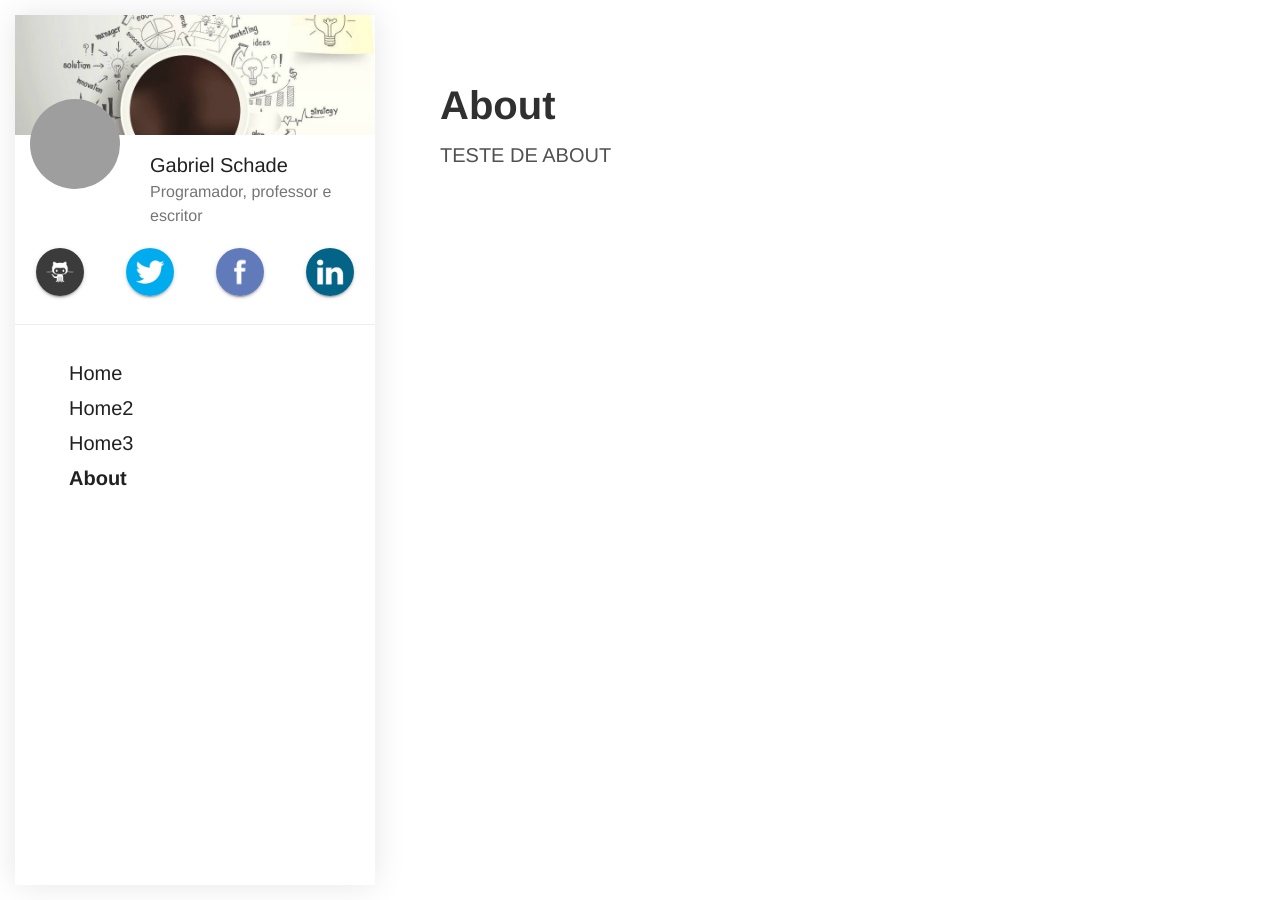
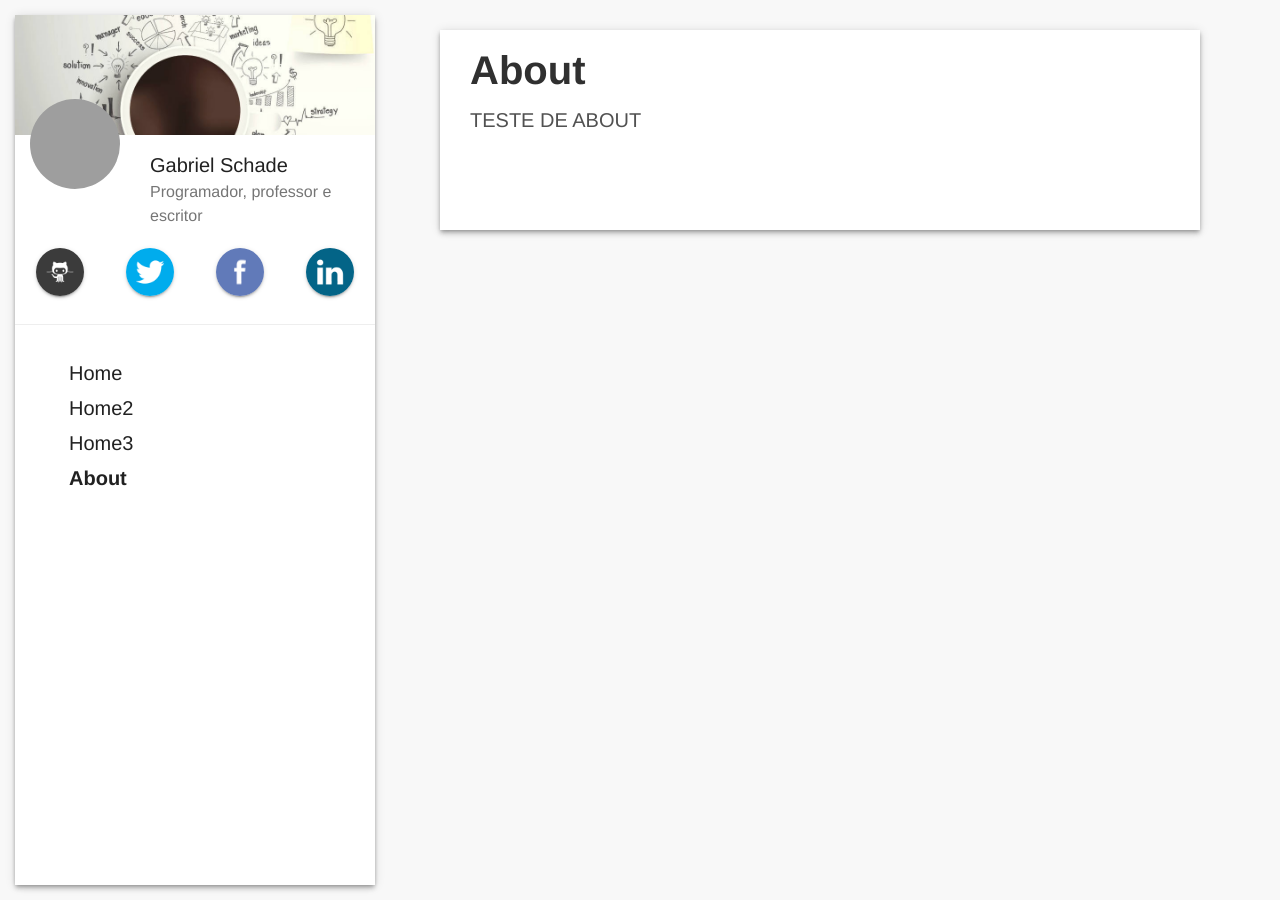
Before and after one commit to gabrielschade/gabrielschade.github.io, a Jekyll site: the page built from about.md, in a window 1280 px wide. Built offline with Jekyll 4.4.1, drawn with Linux system fonts in a browser that asks for light colours; nearby versions of some CDN libraries; comment, search, counter and statistics services are not loaded; grey boxes are pictures that could not be loaded.

Commit message:
content-card

```diff
--- a/_includes/sidebar.html
+++ b/_includes/sidebar.html
@@ -1,4 +1,4 @@
-<div class="sidebar">
+<div class="sidebar z-depth-2">
 
     <div class="row no-bottom">
         <div class="col s12 background"></div>
--- a/_layouts/default.html
+++ b/_layouts/default.html
@@ -7,20 +7,9 @@
 
     {% include sidebar.html %}
 
-    <div class="content container">
+    <div class="content container content-card z-depth-2">
       {{ content }}
     </div>
-    <script id="dsq-count-scr" src="//https-gabrielschade-github-io.disqus.com/count.js" async></script>
-    <script>
-  (function(i,s,o,g,r,a,m){i['GoogleAnalyticsObject']=r;i[r]=i[r]||function(){
-  (i[r].q=i[r].q||[]).push(arguments)},i[r].l=1*new Date();a=s.createElement(o),
-  m=s.getElementsByTagName(o)[0];a.async=1;a.src=g;m.parentNode.insertBefore(a,m)
-  })(window,document,'script','https://www.google-analytics.com/analytics.js','ga');
-
-  ga('create', 'UA-105646101-1', 'auto');
-  ga('send', 'pageview');
-
-</script>
 {% include scripts.html %}
   </body>
 </html>
--- a/_layouts/home.html
+++ b/_layouts/home.html
@@ -19,7 +19,7 @@
       </div>
 
     </div>
-    <div class="content container">
+    <div class="content container content-card z-depth-2">
       {{ content }}
     </div>
 
--- a/css/blog.css
+++ b/css/blog.css
@@ -1,3 +1,7 @@
+body{
+    background-color:#f8f8f8;
+}
+
 .transparent-nav {
     background-color: transparent;
     box-shadow: none;
@@ -8,9 +12,6 @@
     top:15px;
     left: 15px;
     bottom:15px;
-    -webkit-box-shadow: 0 0 30px 0 rgba(0,0,0,.1);
-    -moz-box-shadow: 0 0 30px 0 rgba(0,0,0,.1);
-    box-shadow: 0 0 30px 0 rgba(0,0,0,.1);
     background-color:white;
     color: rgba(0,0,0,0.87);
 }
@@ -124,3 +125,11 @@ a .icon:hover{
 .light-font{
     font-family: "Segoe UI Light", Frutiger, "Frutiger Linotype", "Dejavu Sans", "Helvetica Neue", Arial, sans-serif;
 }
+
+.content-card{
+    background-color: white;
+    margin-top: 30px;
+    padding: 15px 30px;
+    padding-top: 15px;
+    margin-bottom: 30px;
+}
```
